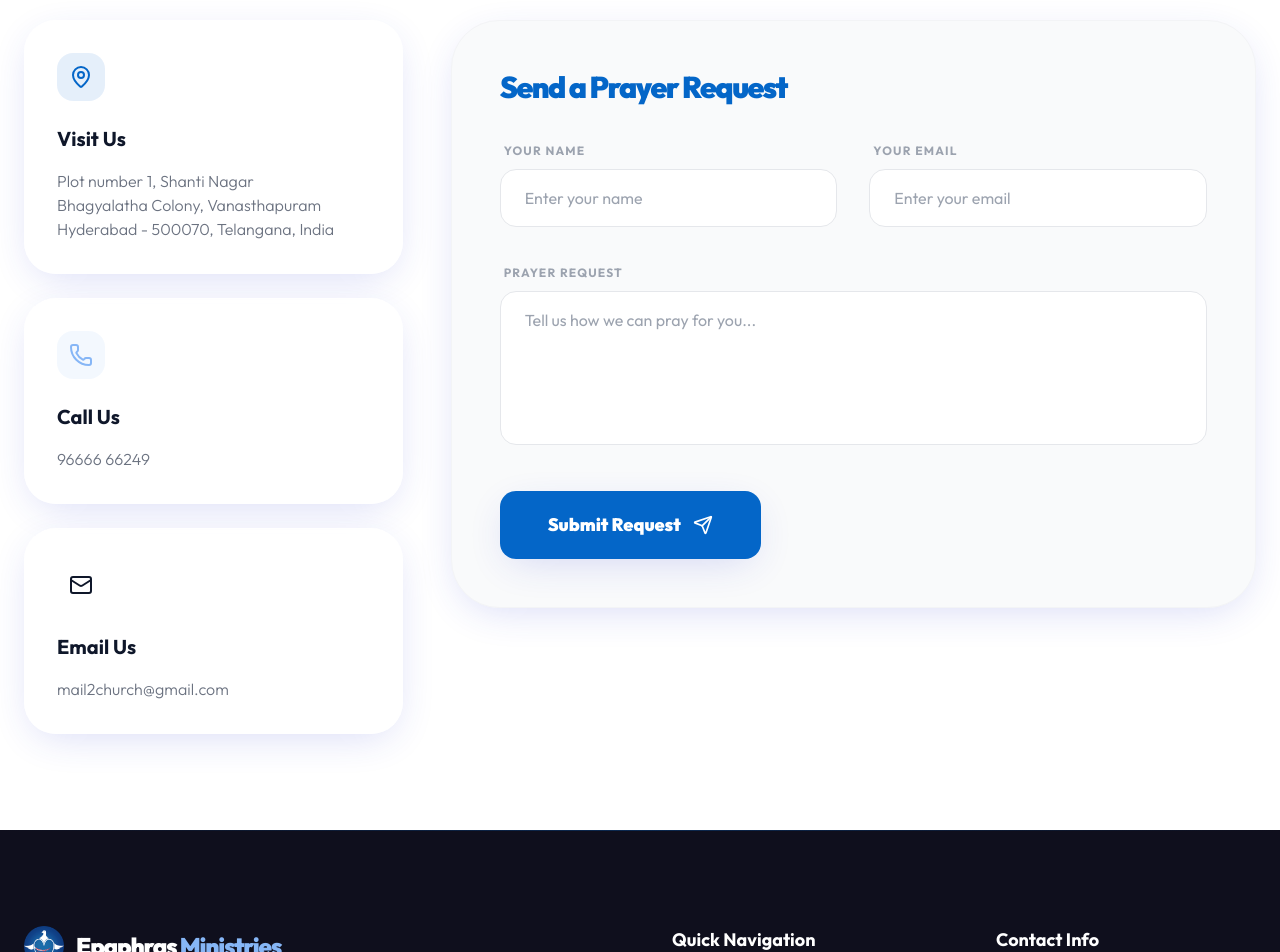
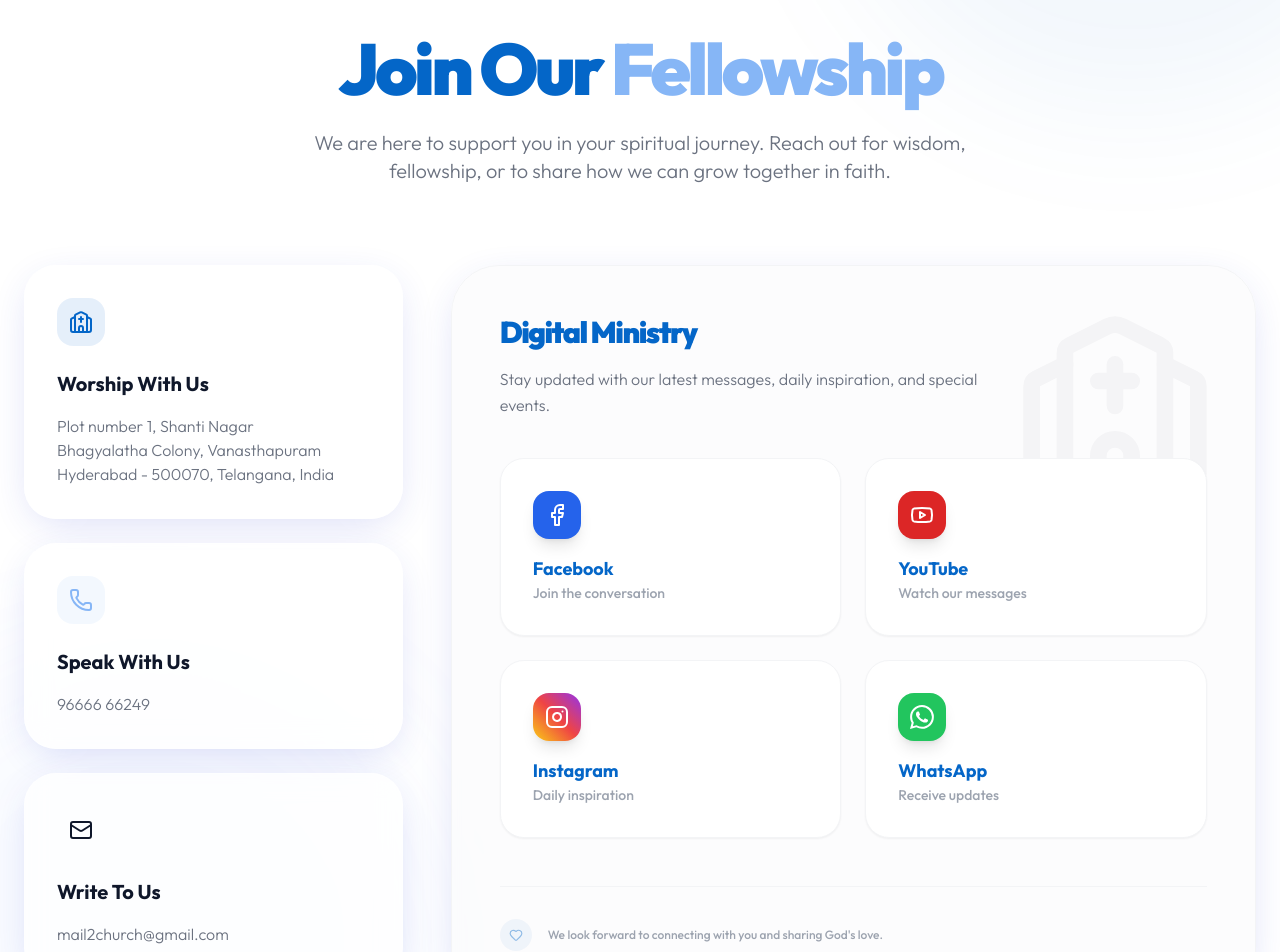
Before and after one commit to Devunisparsha/epm, a Next.js app: page /contact in a window 1280 px wide. Shown: the part 340-1292 px from the top of the page. Built offline with nearby package versions, Linux system fonts and the light colour scheme; a web font is replaced by a local one.

Commit message:
refactor: Redesign Contact and About pages, removing the prayer request form, adding social media links, scripture, and restructuring content sections.

```diff
--- a/app/about/page.tsx
+++ b/app/about/page.tsx
@@ -84,14 +84,14 @@ The messages which are being preached by Bro.Epaphras from 10 long years are eas
                   Established
                 </p>
               </div>
-              <div className="text-center sm:text-left">
+              {/* <div className="text-center sm:text-left">
                 <p className="text-3xl md:text-4xl font-black text-accent">
                   10+
                 </p>
                 <p className="text-gray-500 text-xs md:text-sm font-bold uppercase tracking-wider">
                   Years Exp
                 </p>
-              </div>
+              </div> */}
             </div>
           </motion.div>
         </div>
--- a/app/contact/page.tsx
+++ b/app/contact/page.tsx
@@ -1,31 +1,47 @@
 "use client";
-import React, { useState } from "react";
+import React from "react";
 import { motion } from "framer-motion";
-import { MapPin, Phone, Mail, Send } from "lucide-react";
+import {
+  MapPin,
+  Phone,
+  Mail,
+  Facebook,
+  Youtube,
+  Instagram,
+  ArrowUpRight,
+  Church,
+  Heart,
+} from "lucide-react";
+import { BsWhatsapp } from "react-icons/bs";
 
 const Contact: React.FC = () => {
-  const [formData, setFormData] = useState({
-    name: "",
-    email: "",
-    prayer: "",
-  });
+  return (
+    <main className="pt-32 pb-24 bg-white overflow-hidden relative">
+      {/* Decorative Background Elements */}
+      <div className="absolute top-0 right-0 -translate-y-1/4 translate-x-1/4 w-[600px] h-[600px] bg-primary/5 rounded-full blur-3xl" />
+      <div className="absolute bottom-0 left-0 translate-y-1/4 -translate-x-1/4 w-[600px] h-[600px] bg-secondary/5 rounded-full blur-3xl" />
 
-  const handleInputChange = (
-    e: React.ChangeEvent<HTMLInputElement | HTMLTextAreaElement>,
-  ) => {
-    const { name, value } = e.target;
-    setFormData({ ...formData, [name]: value });
-  };
+      <div className="max-w-7xl mx-auto px-6 relative z-10">
+        {/* Scripture Header */}
+        <motion.div
+          initial={{ opacity: 0, y: -20 }}
+          whileInView={{ opacity: 1, y: 0 }}
+          viewport={{ once: true }}
+          className="flex flex-col items-center mb-16"
+        >
+          <div className="w-12 h-12 rounded-full bg-secondary/10 flex items-center justify-center mb-6">
+            <Heart className="text-secondary fill-secondary/20" size={24} />
+          </div>
+          <p className="text-primary/60 italic font-medium text-center max-w-lg leading-relaxed">
+            "For where two or three are gathered together in my name, there am I
+            in the midst of them."
+            <span className="block mt-2 font-bold not-italic text-xs uppercase tracking-[0.2em]">
+              Matthew 18:20
+            </span>
+          </p>
+          <div className="w-12 h-px bg-gradient-to-r from-transparent via-primary/20 to-transparent mt-8" />
+        </motion.div>
 
-  const handleSubmit = async (e: React.FormEvent<HTMLFormElement>) => {
-    e.preventDefault();
-    // Implementation for submitting
-    alert("Thank you for your prayer request. We will be praying for you.");
-  };
-
-  return (
-    <main className="pt-32 pb-24 bg-white overflow-hidden">
-      <div className="max-w-7xl mx-auto px-6">
         <motion.div
           initial={{ opacity: 0, y: 20 }}
           whileInView={{ opacity: 1, y: 0 }}
@@ -33,10 +49,11 @@ const Contact: React.FC = () => {
           className="text-center mb-12 md:mb-20"
         >
           <h1 className="text-4xl sm:text-5xl md:text-7xl font-black tracking-tighter text-primary mb-4 md:mb-6">
-            Get in <span className="text-secondary">Touch</span>
+            Join Our <span className="text-secondary">Fellowship</span>
           </h1>
           <p className="text-lg md:text-xl text-gray-500 font-light max-w-2xl mx-auto">
-            We are here to support you in your spiritual journey. Reach out for prayer, questions, or just to say hello.
+            We are here to support you in your spiritual journey. Reach out for
+            wisdom, fellowship, or to share how we can grow together in faith.
           </p>
         </motion.div>
 
@@ -48,97 +65,137 @@ const Contact: React.FC = () => {
             viewport={{ once: true }}
             className="lg:col-span-1 space-y-4 md:space-y-6"
           >
-            <div className="glass p-6 md:p-8 rounded-[1.5rem] md:rounded-[2rem] border border-primary/5 shadow-premium">
-              <div className="w-10 h-10 md:w-12 md:h-12 rounded-xl md:rounded-2xl bg-primary/10 text-primary flex items-center justify-center mb-4 md:mb-6">
-                <MapPin size={20} className="md:w-6 md:h-6" />
+            <div className="glass p-6 md:p-8 rounded-[1.5rem] md:rounded-[2rem] border border-primary/5 shadow-premium hover:border-primary/20 transition-colors group">
+              <div className="w-10 h-10 md:w-12 md:h-12 rounded-xl md:rounded-2xl bg-primary/10 text-primary flex items-center justify-center mb-4 md:mb-6 group-hover:scale-110 transition-transform">
+                <Church size={20} className="md:w-6 md:h-6" />
               </div>
-              <h3 className="text-lg md:text-xl font-bold mb-2 md:mb-4">Visit Us</h3>
+              <h3 className="text-lg md:text-xl font-bold mb-2 md:mb-4">
+                Worship With Us
+              </h3>
               <p className="text-sm md:text-base text-gray-500 font-light leading-relaxed">
-                Plot number 1, Shanti Nagar<br />
-                Bhagyalatha Colony, Vanasthapuram<br />
+                Plot number 1, Shanti Nagar
+                <br />
+                Bhagyalatha Colony, Vanasthapuram
+                <br />
                 Hyderabad - 500070, Telangana, India
               </p>
             </div>
 
-            <div className="glass p-6 md:p-8 rounded-[1.5rem] md:rounded-[2rem] border border-primary/5 shadow-premium">
-              <div className="w-10 h-10 md:w-12 md:h-12 rounded-xl md:rounded-2xl bg-secondary/10 text-secondary flex items-center justify-center mb-4 md:mb-6">
+            <div className="glass p-6 md:p-8 rounded-[1.5rem] md:rounded-[2rem] border border-primary/5 shadow-premium hover:border-secondary/20 transition-colors group">
+              <div className="w-10 h-10 md:w-12 md:h-12 rounded-xl md:rounded-2xl bg-secondary/10 text-secondary flex items-center justify-center mb-4 md:mb-6 group-hover:scale-110 transition-transform">
                 <Phone size={20} className="md:w-6 md:h-6" />
               </div>
-              <h3 className="text-lg md:text-xl font-bold mb-2 md:mb-4">Call Us</h3>
+              <h3 className="text-lg md:text-xl font-bold mb-2 md:mb-4">
+                Speak With Us
+              </h3>
               <p className="text-sm md:text-base text-gray-500 font-light leading-relaxed">
                 96666 66249
               </p>
             </div>
 
-            <div className="glass p-6 md:p-8 rounded-[1.5rem] md:rounded-[2rem] border border-primary/5 shadow-premium">
-              <div className="w-10 h-10 md:w-12 md:h-12 rounded-xl md:rounded-2xl bg-accent/10 text-accent flex items-center justify-center mb-4 md:mb-6">
+            <div className="glass p-6 md:p-8 rounded-[1.5rem] md:rounded-[2rem] border border-primary/5 shadow-premium hover:border-accent/20 transition-colors group">
+              <div className="w-10 h-10 md:w-12 md:h-12 rounded-xl md:rounded-2xl bg-accent/10 text-accent flex items-center justify-center mb-4 md:mb-6 group-hover:scale-110 transition-transform">
                 <Mail size={20} className="md:w-6 md:h-6" />
               </div>
-              <h3 className="text-lg md:text-xl font-bold mb-2 md:mb-4">Email Us</h3>
+              <h3 className="text-lg md:text-xl font-bold mb-2 md:mb-4">
+                Write To Us
+              </h3>
               <p className="text-sm md:text-base text-gray-500 font-light leading-relaxed">
                 mail2church@gmail.com
               </p>
             </div>
           </motion.div>
 
-          {/* Contact Form */}
+          {/* Social Media Links */}
           <motion.div
             initial={{ opacity: 0, x: 30 }}
             whileInView={{ opacity: 1, x: 0 }}
             viewport={{ once: true }}
             className="lg:col-span-2"
           >
-            <form
-              onSubmit={handleSubmit}
-              className="bg-gray-50 p-6 sm:p-10 md:p-12 rounded-[2rem] md:rounded-[3rem] border border-gray-100 shadow-premium"
-            >
-              <h2 className="text-2xl md:text-3xl font-black tracking-tighter mb-6 md:mb-8 text-primary">Send a Prayer Request</h2>
-              <div className="grid grid-cols-1 md:grid-cols-2 gap-6 md:gap-8 mb-6 md:mb-8">
-                <div className="space-y-2">
-                  <label className="text-xs font-bold text-gray-400 uppercase tracking-widest ml-1">Your Name</label>
-                  <input
-                    type="text"
-                    name="name"
-                    value={formData.name}
-                    onChange={handleInputChange}
-                    className="w-full bg-white border border-gray-200 rounded-xl md:rounded-2xl px-5 md:px-6 py-3 md:py-4 focus:outline-none focus:border-primary focus:ring-4 focus:ring-primary/5 transition-all"
-                    placeholder="Enter your name"
-                    required
-                  />
+            <div className="bg-gray-50/50 p-6 sm:p-10 md:p-12 rounded-[2rem] md:rounded-[3rem] border border-gray-100 shadow-premium h-full relative overflow-hidden backdrop-blur-sm">
+              {/* Subtle Cross Pattern in background of the card */}
+              <div className="absolute top-10 right-10 opacity-[0.03] select-none pointer-events-none">
+                <Church size={200} />
+              </div>
+
+              <h2 className="text-2xl md:text-3xl font-black tracking-tighter mb-4 text-primary">
+                Digital Ministry
+              </h2>
+              <p className="text-gray-500 mb-8 md:mb-10 max-w-lg leading-relaxed font-light">
+                Stay updated with our latest messages, daily inspiration, and
+                special events.
+              </p>
+
+              <div className="grid grid-cols-1 sm:grid-cols-2 gap-4 md:gap-6 relative z-10">
+                {[
+                  {
+                    name: "Facebook",
+                    icon: Facebook,
+                    href: "https://www.facebook.com/Epaphrasministrieshyd/",
+                    color: "bg-blue-600",
+                    label: "Join the conversation",
+                  },
+                  {
+                    name: "YouTube",
+                    icon: Youtube,
+                    href: "https://www.youtube.com/channel/UCtBqdgXf6fmgAVYT1X-_aDA",
+                    color: "bg-red-600",
+                    label: "Watch our messages",
+                  },
+                  {
+                    name: "Instagram",
+                    icon: Instagram,
+                    href: "https://www.instagram.com/devunisparsha/",
+                    color:
+                      "bg-gradient-to-tr from-yellow-400 via-red-500 to-purple-600",
+                    label: "Daily inspiration",
+                  },
+                  {
+                    name: "WhatsApp",
+                    icon: BsWhatsapp,
+                    href: "https://whatsapp.com/channel/0029Va9abgn2phHNWwktr839",
+                    color: "bg-green-500",
+                    label: "Receive updates",
+                  },
+                ].map((social, i) => (
+                  <a
+                    key={i}
+                    href={social.href}
+                    target="_blank"
+                    rel="noopener noreferrer"
+                    className="group relative overflow-hidden p-6 md:p-8 rounded-2xl md:rounded-3xl bg-white border border-gray-100 shadow-sm hover:shadow-xl transition-all duration-500 flex flex-col items-start gap-3 md:gap-4"
+                  >
+                    <div
+                      className={`w-10 h-10 md:w-12 md:h-12 rounded-xl md:rounded-2xl ${social.color} text-white flex items-center justify-center shadow-lg group-hover:scale-110 group-hover:rotate-3 transition-transform duration-300`}
+                    >
+                      <social.icon size={20} className="md:w-6 md:h-6" />
+                    </div>
+                    <div>
+                      <h4 className="text-base md:text-lg font-bold text-primary group-hover:text-secondary transition-colors">
+                        {social.name}
+                      </h4>
+                      <p className="text-xs md:text-sm text-gray-400 font-medium whitespace-nowrap">
+                        {social.label}
+                      </p>
+                    </div>
+                    <div className="absolute top-4 right-4 opacity-0 group-hover:opacity-100 transition-all duration-300 translate-x-2 group-hover:translate-x-0">
+                      <ArrowUpRight size={16} className="text-secondary" />
+                    </div>
+                  </a>
+                ))}
+              </div>
+
+              {/* Fellowship Note */}
+              <div className="mt-12 pt-8 border-t border-gray-100 flex items-center gap-4">
+                <div className="w-8 h-8 rounded-full bg-primary/5 flex items-center justify-center">
+                  <Heart size={14} className="text-primary/40" />
                 </div>
-                <div className="space-y-2">
-                  <label className="text-xs font-bold text-gray-400 uppercase tracking-widest ml-1">Your Email</label>
-                  <input
-                    type="email"
-                    name="email"
-                    value={formData.email}
-                    onChange={handleInputChange}
-                    className="w-full bg-white border border-gray-200 rounded-xl md:rounded-2xl px-5 md:px-6 py-3 md:py-4 focus:outline-none focus:border-primary focus:ring-4 focus:ring-primary/5 transition-all"
-                    placeholder="Enter your email"
-                    required
-                  />
-                </div>
+                <p className="text-xs text-gray-400 font-medium">
+                  We look forward to connecting with you and sharing God's love.
+                </p>
               </div>
-              <div className="space-y-2 mb-8 md:mb-10">
-                <label className="text-xs font-bold text-gray-400 uppercase tracking-widest ml-1">Prayer Request</label>
-                <textarea
-                  name="prayer"
-                  value={formData.prayer}
-                  onChange={handleInputChange}
-                  rows={5}
-                  className="w-full bg-white border border-gray-200 rounded-xl md:rounded-2xl px-5 md:px-6 py-3 md:py-4 focus:outline-none focus:border-primary focus:ring-4 focus:ring-primary/5 transition-all resize-none"
-                  placeholder="Tell us how we can pray for you..."
-                  required
-                />
-              </div>
-              <button
-                type="submit"
-                className="w-full md:w-auto px-10 md:px-12 py-4 md:py-5 bg-primary text-white rounded-xl md:rounded-2xl font-black text-base md:text-lg hover:bg-primary-dark transition-all shadow-premium flex items-center justify-center gap-3 group"
-              >
-                Submit Request
-                <Send size={18} className="md:w-5 md:h-5 group-hover:translate-x-1 group-hover:-translate-y-1 transition-transform" />
-              </button>
-            </form>
+            </div>
           </motion.div>
         </div>
       </div>
```
